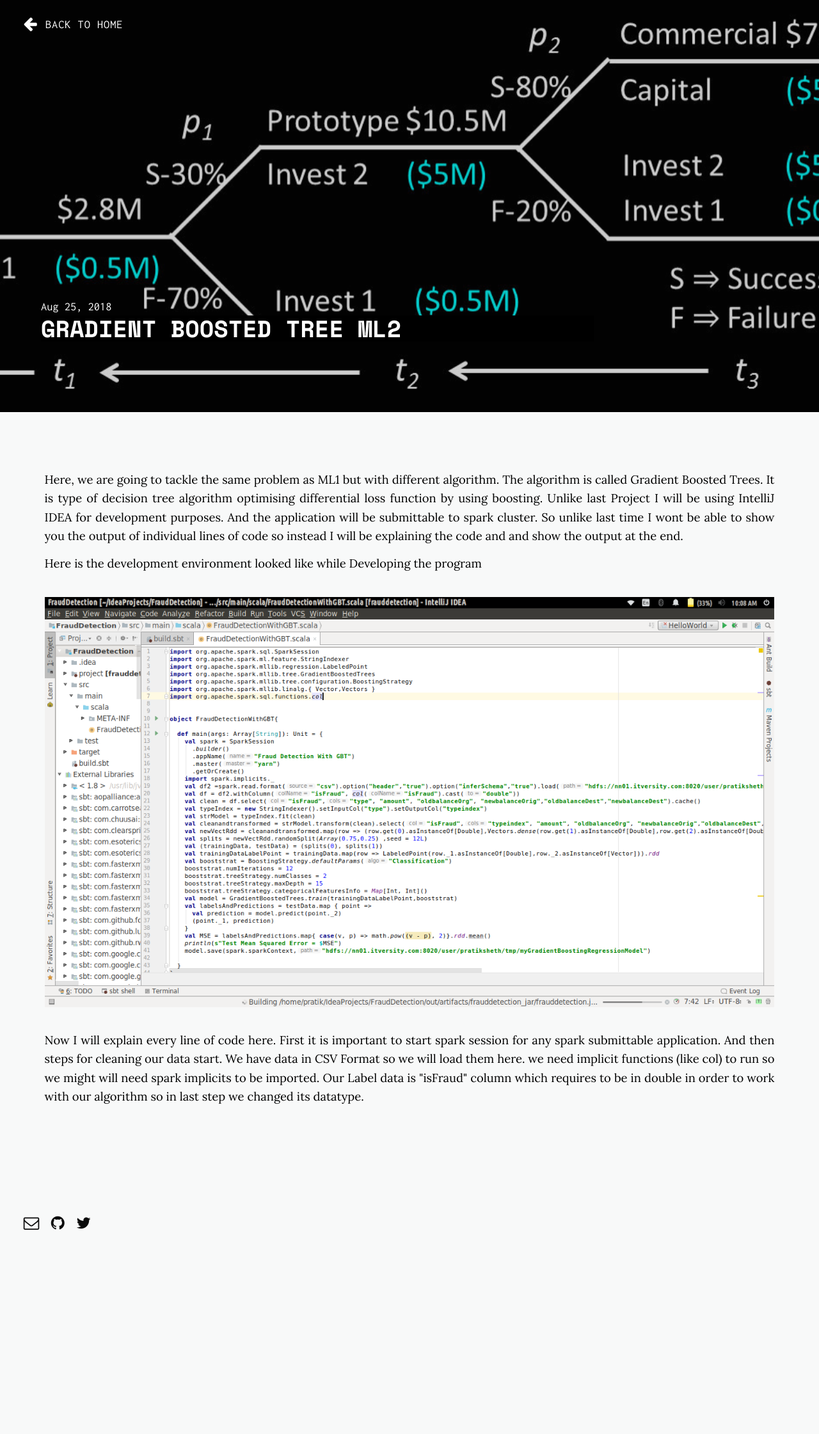
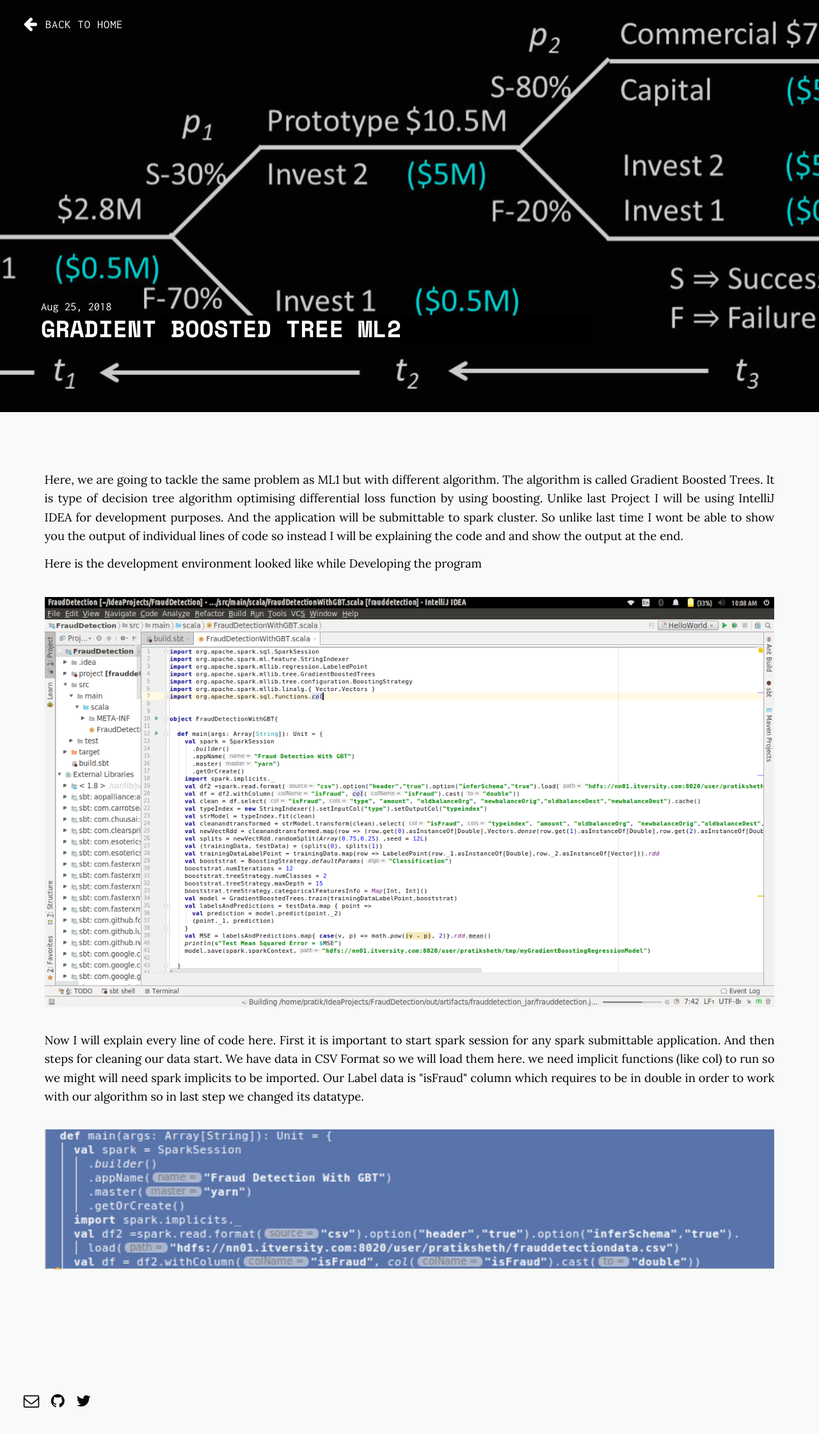
Before and after one commit to daftengineer/daftengineer.github.io, a Jekyll site: the page built from _posts/2018-08-25-fraud-detection-using-GBT.markdown, in a window 1280 px wide. Shown: the whole page at 64% size. Built offline with Jekyll 4.4.1, drawn with Linux system fonts in a browser that asks for light colours; nearby versions of some CDN libraries; before the commit the page ends 1962 px from its top, so only the background shows below that.

Commit message:
Update 2018-08-25-fraud-detection-using-GBT.markdown

```diff
--- a/_posts/2018-08-25-fraud-detection-using-GBT.markdown
+++ b/_posts/2018-08-25-fraud-detection-using-GBT.markdown
@@ -12,6 +12,8 @@ image-sm: https://daftengineer.github.io/media_assets/Fraud2.jpg
 <p style="text-align:justify;">Here is the development environment looked like while Developing the program</p>
   <img src="https://daftengineer.github.io/media_assets/ml2p1.png" />
 <p style="text-align:justify;">Now I will explain every line of code here. First it is important to start spark session for any spark submittable application. And then steps for cleaning our data start. We have data in CSV Format so we will load them here. we need implicit functions (like col) to run so we might will need spark implicits to be imported. Our Label data is "isFraud" column which requires to be in double in order to work with our algorithm so in last step we changed its datatype.</p>
-
+  <img src="https://daftengineer.github.io/media_assets/ml2p2.jpg" />
+<p style="text-align:justify;"></p>
+<p style="text-align:justify;"></p>
 <p>&nbsp;</p>
 </div>
```
